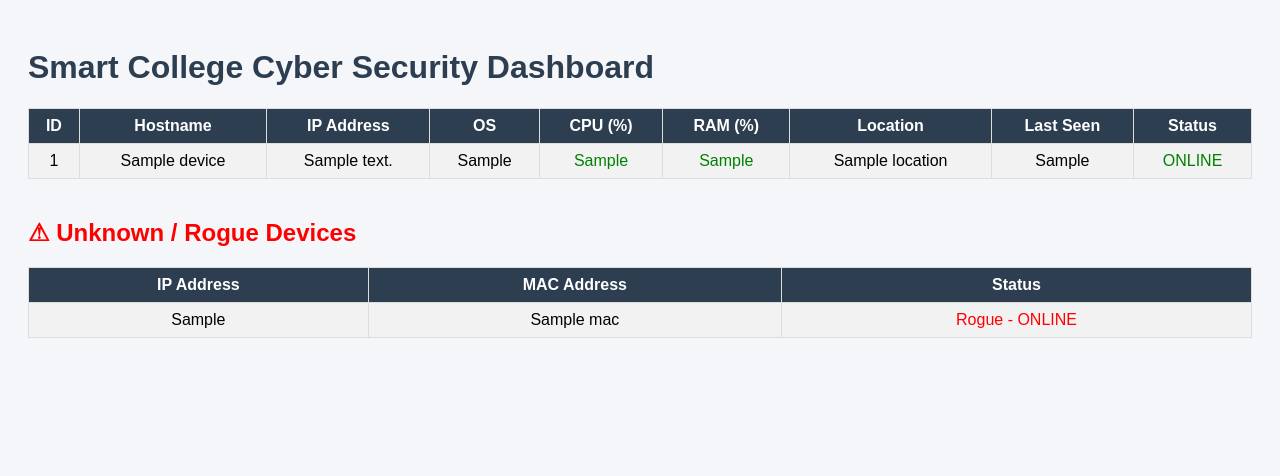
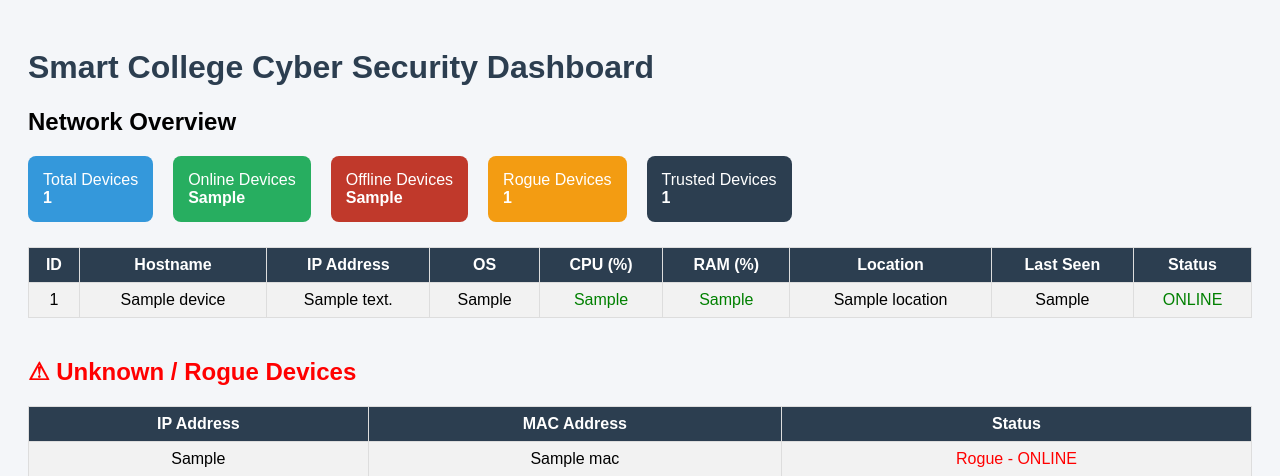
Before and after one commit to ByteBandit-100/SCCSIMS, a Flask app: template server/templates/dashboard.html in a window 1280 px wide. Shown: the top 476 px of the page. Run offline with Flask 3, Linux system fonts and the light colour scheme; the template is opened without the code that fills it: most values are stand-ins (such as "Sample title", 1, 10 or a date in 2020).

Commit message:
adding network summary

```diff
--- a/server/app.py
+++ b/server/app.py
@@ -109,10 +109,21 @@ def dashboard():
                 "status": "ACTIVE"
             })
 
+    total_devices = len(devices)
+    online_devices = len([d for d in devices if d["status"] == "ONLINE"])
+    offline_devices = len([d for d in devices if d["status"] == "OFFLINE"])
+    rogue_count = len(rogue_devices)
+    trusted_count = len(trusted_ips)
+
     return render_template(
         "dashboard.html",
         devices=devices,
-        rogue_devices=rogue_devices
+        rogue_devices=rogue_devices,
+        total_devices=total_devices,
+        online_devices=online_devices,
+        offline_devices=offline_devices,
+        rogue_count=rogue_count,
+        trusted_count=trusted_count
     )
 # ---------------------------
 # Database Initialization
--- a/server/templates/dashboard.html
+++ b/server/templates/dashboard.html
@@ -41,6 +41,32 @@
 <body>
 
 <h1>Smart College Cyber Security Dashboard</h1>
+
+<h2>Network Overview</h2>
+
+<div style="display:flex;gap:20px;margin-bottom:25px;">
+
+<div style="background:#3498db;color:white;padding:15px;border-radius:8px;">
+Total Devices<br><b>{{ total_devices }}</b>
+</div>
+
+<div style="background:#27ae60;color:white;padding:15px;border-radius:8px;">
+Online Devices<br><b>{{ online_devices }}</b>
+</div>
+
+<div style="background:#c0392b;color:white;padding:15px;border-radius:8px;">
+Offline Devices<br><b>{{ offline_devices }}</b>
+</div>
+
+<div style="background:#f39c12;color:white;padding:15px;border-radius:8px;">
+Rogue Devices<br><b>{{ rogue_count }}</b>
+</div>
+
+<div style="background:#2c3e50;color:white;padding:15px;border-radius:8px;">
+Trusted Devices<br><b>{{ trusted_count }}</b>
+</div>
+
+</div>
 
 <table>
     <tr>
```
Also changed, not shown: server/sccsims.db.
